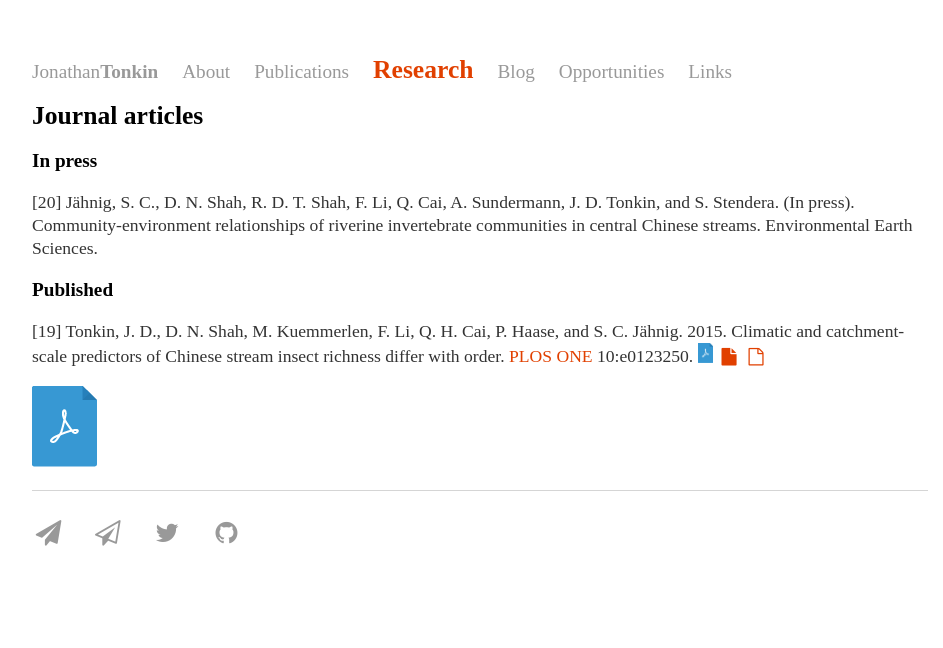
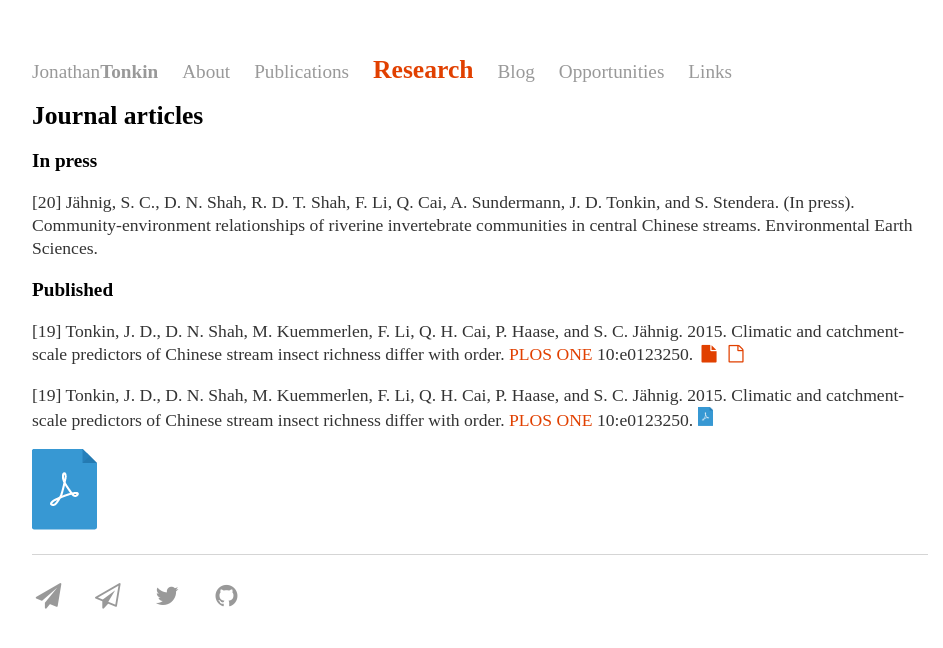
Before and after one commit to jdtonkin/jdtonkin.github.io, a Jekyll site: the page built from Research/index.md, in a window 1280 px wide. Shown: the top 648 px of the page, without its empty margins (160-1103 px from the left). Built offline with Jekyll 4.4.1, drawn with Linux system fonts in a browser that asks for light colours; nearby versions of some CDN libraries.

Commit message:
Update index.md

```diff
--- a/Research/index.md
+++ b/Research/index.md
@@ -11,7 +11,9 @@
 
 ###Published
 
-[19] Tonkin, J. D., D. N. Shah, M. Kuemmerlen, F. Li, Q. H. Cai, P. Haase, and S. C. Jähnig. 2015. Climatic and catchment-scale predictors of Chinese stream insect richness differ with order. <a href="http://dx.doi.org/10.1371/journal.pone.0123250" target="_blank">PLOS ONE</a> 10:e0123250.  <a href="2015 Tonkin etal PLOS ONE.pdf" target="_blank"><img src="pdf-blue.png" alt="broken" style="height: 1.1em"></a> [<i class="fa fa-fw fa-file"></i>](2015 Tonkin etal PLOS ONE.pdf) [<i class="fa fa-fw fa-file-o"></i>](2015 Tonkin etal PLOS ONE.pdf)
+[19] Tonkin, J. D., D. N. Shah, M. Kuemmerlen, F. Li, Q. H. Cai, P. Haase, and S. C. Jähnig. 2015. Climatic and catchment-scale predictors of Chinese stream insect richness differ with order. <a href="http://dx.doi.org/10.1371/journal.pone.0123250" target="_blank">PLOS ONE</a> 10:e0123250.  [<i class="fa fa-fw fa-file"></i>](2015 Tonkin etal PLOS ONE.pdf) [<i class="fa fa-fw fa-file-o"></i>](2015 Tonkin etal PLOS ONE.pdf)
 
 
+[19] Tonkin, J. D., D. N. Shah, M. Kuemmerlen, F. Li, Q. H. Cai, P. Haase, and S. C. Jähnig. 2015. Climatic and catchment-scale predictors of Chinese stream insect richness differ with order. <a href="http://dx.doi.org/10.1371/journal.pone.0123250" target="_blank">PLOS ONE</a> 10:e0123250.  <a href="2015 Tonkin etal PLOS ONE.pdf" target="_blank"><img src="pdf-blue.png" alt="broken" style="height: 1.1em"></a>
+
 [![PDF](pdf-blue.png)](2015 Tonkin etal PLOS ONE.pdf)
```
